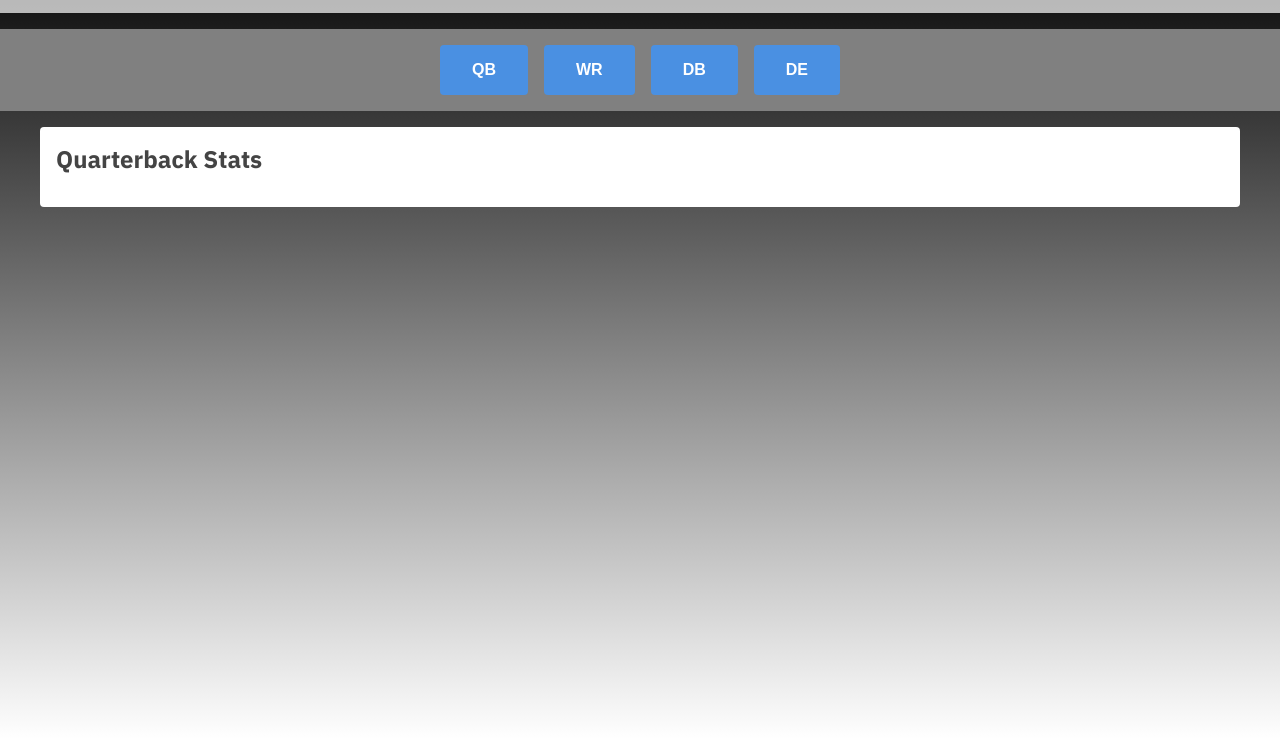
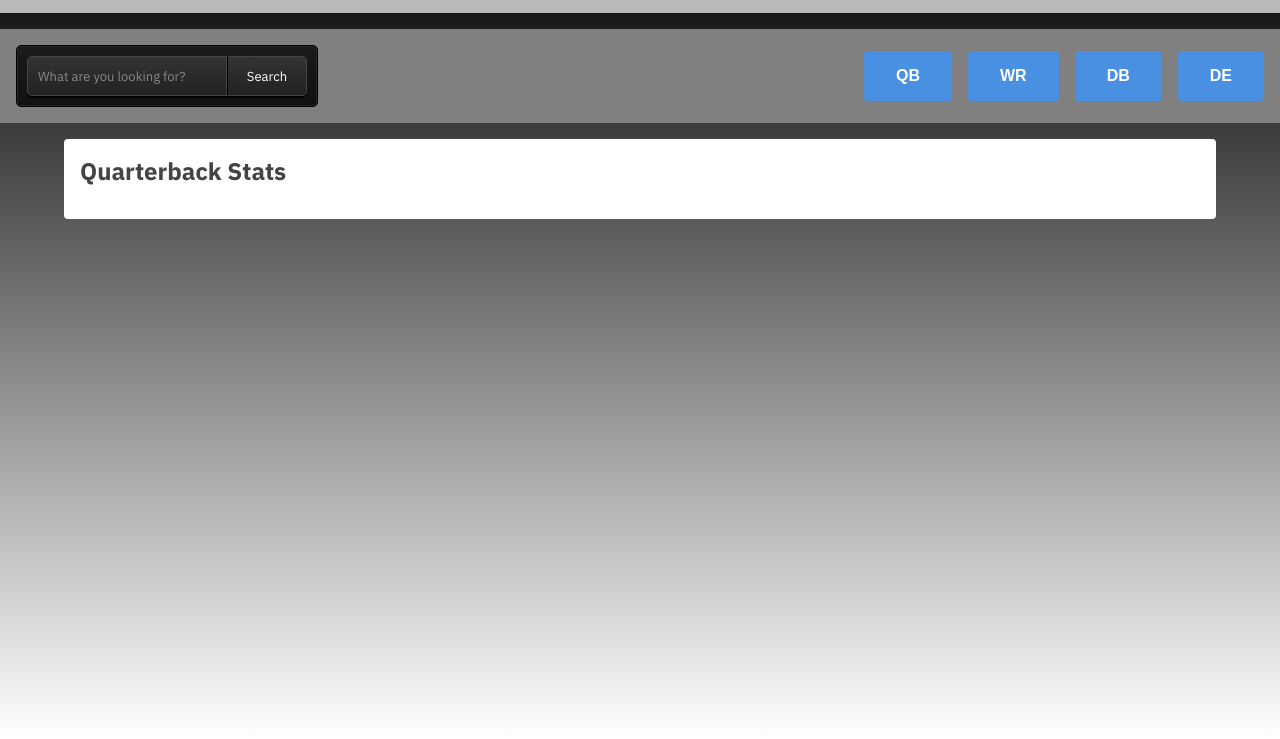
Before and after one commit to 495BC/495BC.github.io, a plain HTML site: page index.html in a window 1280 px wide. Shown: the part 61-800 px from the top of the page. Drawn offline with nearby package versions, Linux system fonts and the light colour scheme; no server answers.

Commit message:
Update index.html

```diff
--- a/index.html
+++ b/index.html
@@ -3,7 +3,7 @@
 <head>
   <meta charset="UTF-8">
   <title>Player Stats Page</title>
-  <!-- Include IBM Plex Sans from Google Fonts -->
+  <!-- IBM Plex Sans font -->
   <link href="https://fonts.googleapis.com/css2?family=IBM+Plex+Sans:wght@400;700&display=swap" rel="stylesheet">
   <style>
     /* Basic Reset & Body */
@@ -19,9 +19,7 @@
       min-height: 100vh;
     }
 
-    /***************************************
-     * MAIN TITLE
-     ***************************************/
+    /* MAIN TITLE */
     .main-title {
       padding: 1rem;
       text-align: center;
@@ -33,52 +31,125 @@
       color: #333;
     }
 
-    /***************************************
-     * POSITION BUTTONS (Filter Controls)
-     ***************************************/
-    .position-buttons {
-      background-color: #808080; /* grey background */
-      color: #fff;
+    /* NAVIGATION BAR: grey background with search on left and buttons on right */
+    .nav-bar {
+      background-color: #808080;
       padding: 1rem;
       display: flex;
-      justify-content: center;
+      justify-content: space-between;
+      align-items: center;
+      flex-wrap: wrap;
+    }
+
+    /* Search Bar styling inspired by provided sample */
+    .search-form {
+      display: inline-block;
+      font-size: 0;
+    }
+    .search-form form {
+      background: linear-gradient(#1b1b1b, #111);
+      border: 1px solid #000;
+      border-radius: 5px;
+      box-shadow: inset 0 0 0 1px #272727;
+      display: inline-block;
+      padding: 10px;
+      position: relative;
+      z-index: 1;
+    }
+    .search-form input {
+      background: linear-gradient(#333, #222);
+      border: 1px solid #444;
+      border-radius: 5px 0 0 5px;
+      box-shadow: 0 2px 0 #000;
+      color: #888;
+      font-family: 'IBM Plex Sans', sans-serif;
+      font-size: 13px;
+      height: 40px;
+      padding: 0 10px;
+      width: 200px;
+      outline: none;
+    }
+    .search-form input::-webkit-input-placeholder { color: #888; }
+    .search-form input:-moz-placeholder { color: #888; }
+    .search-form input:focus {
+      animation: glow 800ms ease-out infinite alternate;
+      background: linear-gradient(#333933, #222922);
+      border-color: #393;
+      box-shadow: 0 0 5px rgba(0,255,0,0.2), inset 0 0 5px rgba(0,255,0,0.1), 0 2px 0 #000;
+      color: #efe;
+    }
+    .search-form button {
+      background: linear-gradient(#333, #222);
+      border: 1px solid #444;
+      border-left-color: #000;
+      border-radius: 0 5px 5px 0;
+      box-shadow: 0 2px 0 #000;
+      color: #fff;
+      font-family: 'IBM Plex Sans', sans-serif;
+      font-size: 13px;
+      font-weight: 400;
+      height: 40px;
+      width: 80px;
+      cursor: pointer;
+      outline: none;
+    }
+    .search-form button:hover,
+    .search-form button:focus {
+      background: linear-gradient(#393939, #292929);
+      color: #5f5;
+    }
+    .search-form button:active {
+      box-shadow: 0 1px 0 #000, inset 1px 0 1px #222;
+      top: 1px;
+    }
+    @keyframes glow {
+      0% {
+        border-color: #393;
+        box-shadow: 0 0 5px rgba(0,255,0,0.2), inset 0 0 5px rgba(0,255,0,0.1), 0 2px 0 #000;
+      }
+      100% {
+        border-color: #6f6;
+        box-shadow: 0 0 20px rgba(0,255,0,0.6), inset 0 0 10px rgba(0,255,0,0.4), 0 2px 0 #000;
+      }
+    }
+
+    /* Category Buttons on right side */
+    .category-buttons {
+      display: flex;
       gap: 1rem;
     }
-    .position-buttons button {
+    .category-buttons button {
       background-color: #4a90e2;
       color: #fff;
       border: none;
-      padding: 1rem 2rem;  /* slightly larger */
+      padding: 1rem 2rem;
       cursor: pointer;
       font-weight: bold;
       border-radius: 4px;
       transition: transform 0.2s ease-in-out, background-color 0.2s;
       font-size: 1rem;
     }
-    .position-buttons button:hover {
-      transform: scale(1.1);  /* hover tween size-up */
+    .category-buttons button:hover {
+      transform: scale(1.1);
       background-color: #357ab7;
     }
 
-    /***************************************
-     * SECTIONS
-     ***************************************/
+    /* Sections */
     section {
-      display: none; /* Hidden by default; toggled via showSection() */
+      display: none;
       background-color: #fff;
       margin: 1rem auto;
       padding: 1rem;
       border-radius: 4px;
-      max-width: 1200px;
+      max-width: 90%; /* Container now restricted */
+      overflow-x: auto;
     }
     section h2 {
       margin-bottom: 1rem;
       color: #444;
     }
 
-    /***************************************
-     * TABLES
-     ***************************************/
+    /* Tables */
     table {
       width: 100%;
       border-collapse: collapse;
@@ -105,12 +176,22 @@
     <h1>Raider TC Stats</h1>
   </div>
 
-  <!-- POSITION BUTTONS (Filter Controls) -->
-  <div class="position-buttons">
-    <button onclick="showSection('qb-section')">QB</button>
-    <button onclick="showSection('wr-section')">WR</button>
-    <button onclick="showSection('db-section')">DB</button>
-    <button onclick="showSection('de-section')">DE</button>
+  <!-- NAVIGATION BAR -->
+  <div class="nav-bar">
+    <!-- Search Bar -->
+    <div class="search-form">
+      <form action="" method="get">
+        <input type="search" placeholder="What are you looking for?">
+        <button type="submit">Search</button>
+      </form>
+    </div>
+    <!-- Category Buttons -->
+    <div class="category-buttons">
+      <button onclick="showSection('qb-section')">QB</button>
+      <button onclick="showSection('wr-section')">WR</button>
+      <button onclick="showSection('db-section')">DB</button>
+      <button onclick="showSection('de-section')">DE</button>
+    </div>
   </div>
 
   <!-- QB SECTION -->
@@ -150,7 +231,7 @@
   </section>
 
   <script>
-    // Replace these with your own published CSV links:
+    // CSV links – replace with your published CSV URLs
     const CSV_QB_LINK = "https://docs.google.com/spreadsheets/d/e/2PACX-1vQv20vUSyozLzoZmyfQGHiPHx0JNlnZoZlGxa6K9ZjdCPhHdjWXb8ToDvebBaxRz3CJfWPjj0bI18Zy/pub?output=csv";
     const CSV_WR_LINK = "https://docs.google.com/spreadsheets/d/e/2PACX-1vRpAk3lRX606aOmjB9zgpHaQzxlKc-stoJRD-1DW2UjkeDUIpgfvorq1qfedCsOEc9Zg_8Z6RxCJV9x/pub?output=csv";
     const CSV_DB_LINK = "https://docs.google.com/spreadsheets/d/e/2PACX-1vQ4EemaFNDP_y7-mnuKQdES6iAoNCAKpeWD0kbDsY_geFPbttzs0umb5Ja-Xg2fu8hpIE3uhP3fXdIO/pub?output=csv";
@@ -158,7 +239,7 @@
 
     const sections = ["qb-section", "wr-section", "db-section", "de-section"];
 
-    // On page load, build all four tables and show QB by default
+    // Build all tables on page load and show QB by default
     window.addEventListener('DOMContentLoaded', () => {
       fetchAndBuildTable(CSV_QB_LINK, "qb-table");
       fetchAndBuildTable(CSV_WR_LINK, "wr-table");
@@ -168,8 +249,7 @@
     });
 
     /**
-     * showSection - Hides all sections, shows only the requested one
-     * @param {string} sectionId
+     * showSection: Hides all sections, shows only the requested one.
      */
     function showSection(sectionId) {
       sections.forEach(id => {
@@ -178,39 +258,29 @@
     }
 
     /**
-     * fetchAndBuildTable - Dynamically builds columns & rows from CSV,
-     * adds a "Rank" column, converts "RATING" numbers into stars, and hyperlinks usernames.
-     *
-     * @param {string} csvLink - The published CSV link
-     * @param {string} tableId - The ID of the <table> element
+     * fetchAndBuildTable: Builds columns & rows from CSV,
+     * adds a "Rank" column, converts "RATING" to stars, and hyperlinks "USERNAME" to Roblox.
      */
     function fetchAndBuildTable(csvLink, tableId) {
       fetch(csvLink)
         .then(response => response.text())
         .then(csvText => {
-          // Parse CSV with Papa Parse
           const results = Papa.parse(csvText, { header: true, skipEmptyLines: true });
-          const data = results.data;           // array of row objects
-          const fields = results.meta.fields;  // array of column headers
+          const data = results.data;
+          const fields = results.meta.fields;
 
-          // Get table references
           const table = document.getElementById(tableId);
           const thead = table.querySelector("thead");
           const tbody = table.querySelector("tbody");
 
-          // Clear any existing content
           thead.innerHTML = "";
           tbody.innerHTML = "";
 
-          // Build the header row (including a "Rank" column)
+          // Create header row with extra "Rank" column
           const headerRow = document.createElement("tr");
-
-          // Rank column
           const rankTh = document.createElement("th");
           rankTh.textContent = "Rank";
           headerRow.appendChild(rankTh);
-
-          // For each field in the CSV, create a <th>
           fields.forEach(fieldName => {
             const th = document.createElement("th");
             th.textContent = fieldName;
@@ -218,26 +288,23 @@
           });
           thead.appendChild(headerRow);
 
-          // Build table rows
+          // Create table rows
           data.forEach((rowObj, index) => {
             const tr = document.createElement("tr");
-
-            // Rank cell
             const rankTd = document.createElement("td");
             rankTd.textContent = index + 1;
             tr.appendChild(rankTd);
 
-            // For each CSV column, create a cell
             fields.forEach(fieldName => {
               const td = document.createElement("td");
               const rawValue = rowObj[fieldName] || "";
 
-              // Convert RATING number to stars
+              // Convert RATING numbers to stars
               if (fieldName.toUpperCase() === "RATING") {
                 const ratingValue = parseInt(rawValue, 10) || 0;
                 td.textContent = "⭐".repeat(ratingValue);
               }
-              // Hyperlink USERNAME values to Roblox profile
+              // Hyperlink USERNAME to Roblox profile
               else if (fieldName.toUpperCase() === "USERNAME") {
                 const a = document.createElement("a");
                 a.href = "https://www.roblox.com/users/" + encodeURIComponent(rawValue) + "/profile";
@@ -247,10 +314,8 @@
               } else {
                 td.textContent = rawValue;
               }
-
               tr.appendChild(td);
             });
-
             tbody.appendChild(tr);
           });
         })
```
